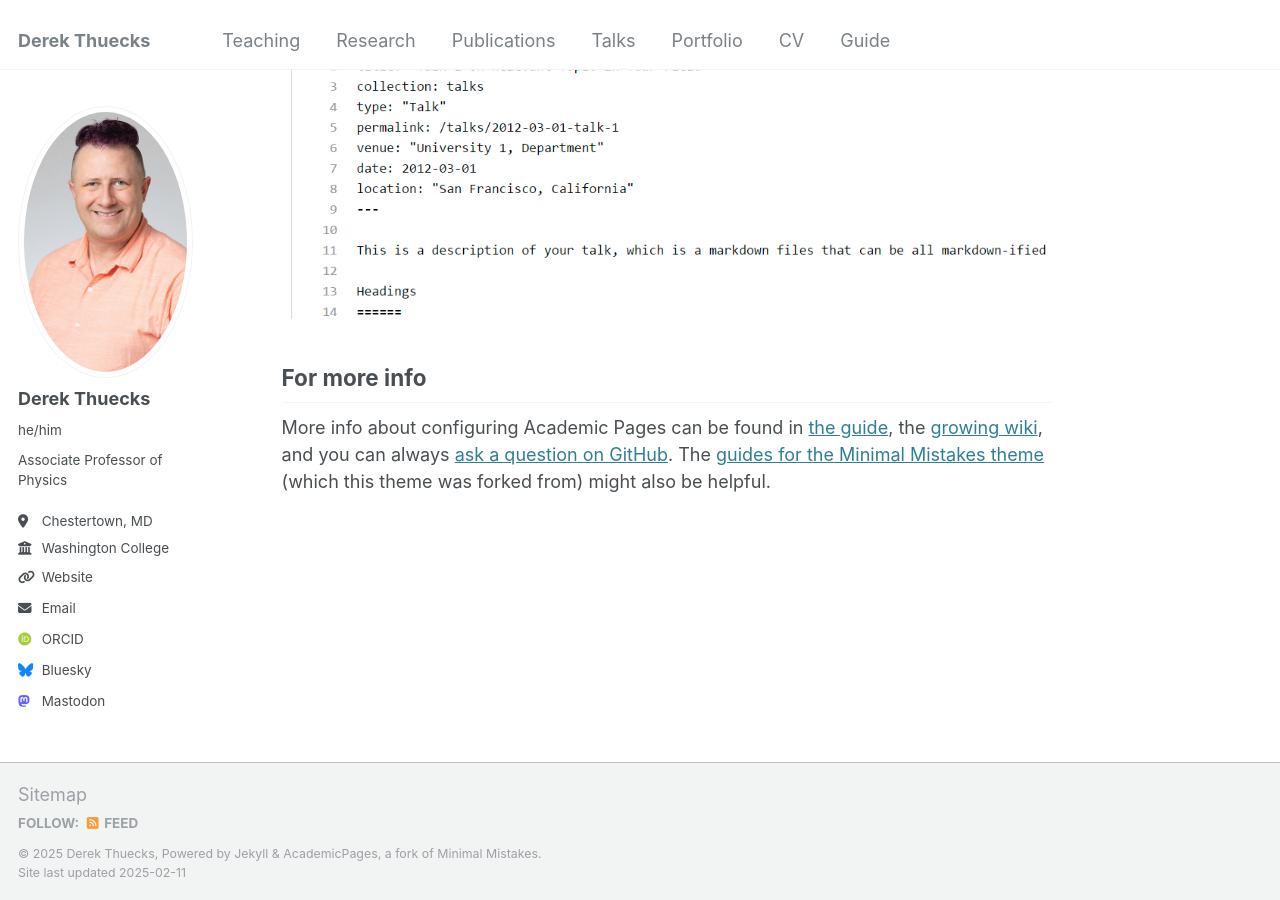
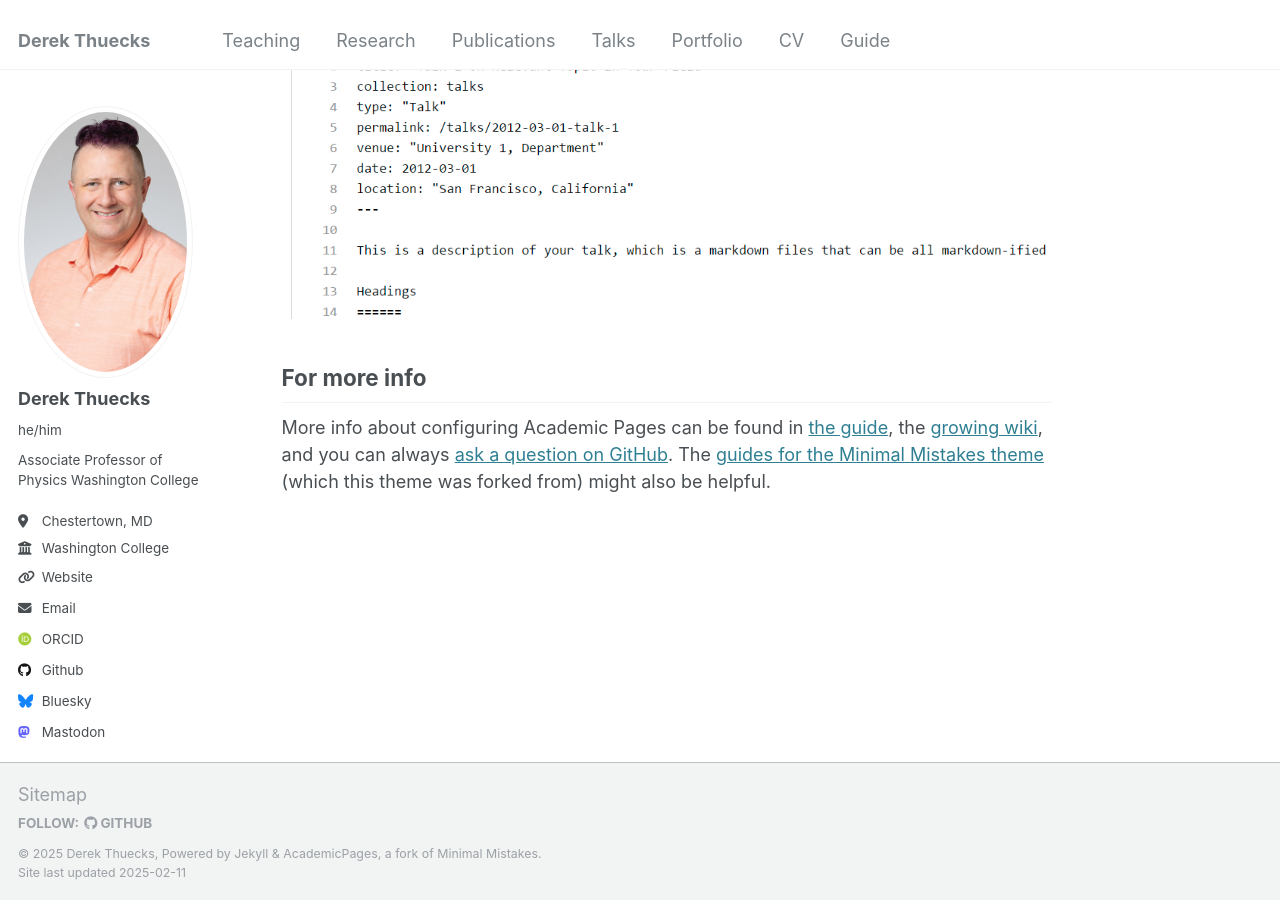
Before and after one commit to dthuecks/dthuecks.github.io, a Jekyll site: the page built from _pages/about.md, in a window 1280 px wide and 900 px high, scrolled down 2643 px. Built offline with Jekyll 4.4.1, drawn with Linux system fonts in a browser that asks for light colours; some web fonts are replaced.

Commit message:
v0.1.250211-multi-line bio under photo

```diff
--- a/_config.yml
+++ b/_config.yml
@@ -24,7 +24,7 @@ author:
   avatar           : "dthuecks2.jpg"
   name             : "Derek Thuecks"
   pronouns         : "he/him" # example: "she/her"
-  bio              : "Associate Professor of Physics"
+  bio              : "Associate Professor of Physics \ Washington College"
   location         : "Chestertown, MD"
   employer         : "Washington College"
   uri              : "https://www.washcoll.edu/people_departments/faculty/dthuecks2.php"
@@ -44,7 +44,7 @@ author:
   bitbucket        : # Username - Update with your username on the site
   codepen          : # Username
   dribbble         : # Username
-  github           : #"academicpages"
+  github           : "https://github.com/dthuecks/"
   kaggle           : # Username
   stackoverflow    : # User number or user number and name (i.e., use "1" or "1/jeff-atwood")
 
@@ -117,7 +117,7 @@ staticman:
       options:
         format           : "iso8601" # "iso8601" (default), "timestamp-seconds", "timestamp-milliseconds"
 atom_feed:
-  hide                   : false     # change to true to hide the RSS feed in the footer
+  hide                   : true     # change to true to hide the RSS feed in the footer
   path                   : # blank (default) uses feed.xml
 
 
@@ -212,10 +212,10 @@ kramdown:
 
 # These settings control the types of collections used by the template
 collections:
-  research:
+  teaching:
     output: true
     permalink: /:collection/:path/
-  teaching:
+  research:
     output: true
     permalink: /:collection/:path/
   publications:
```
